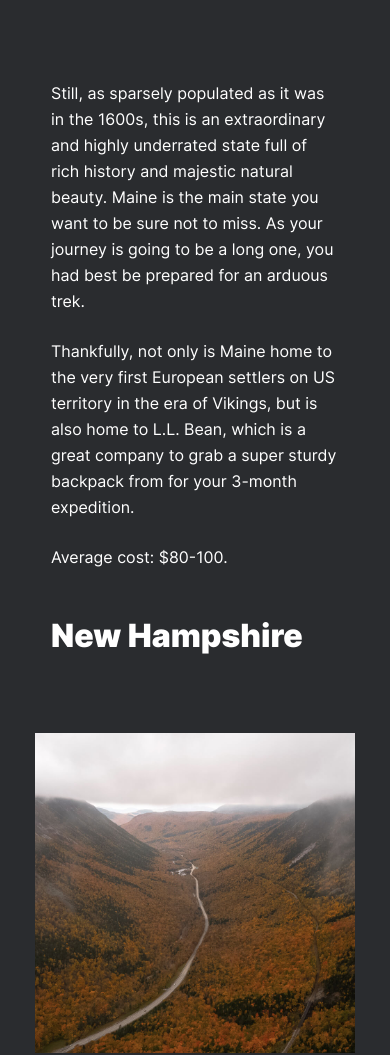
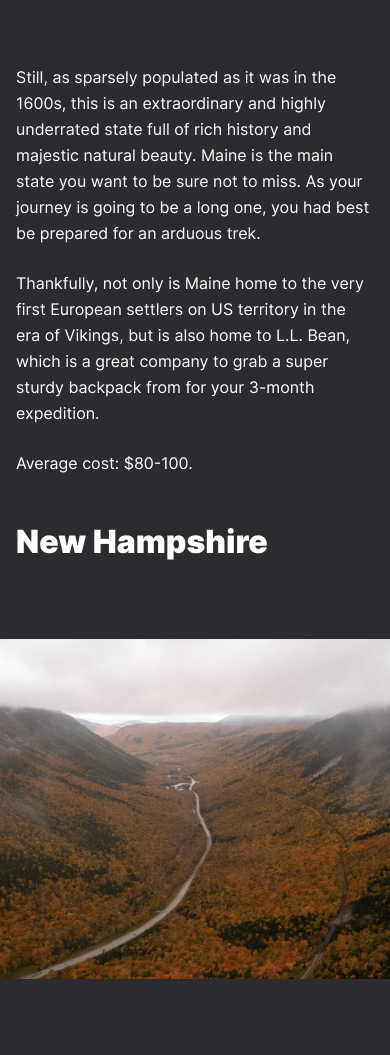
Before and after one commit to MarEeee/web_project_3, a plain HTML site: page index.html in a window 390 px wide. Shown: the part 4738-5793 px from the top of the page. Drawn offline with Linux system fonts and the light colour scheme.

Commit message:
margins_fix

```diff
--- a/blocks/photo-grid/__item/photo-grid__item.css
+++ b/blocks/photo-grid/__item/photo-grid__item.css
@@ -2,7 +2,7 @@
     width: 100%;
     height: 213px;
 }
-
+/*
 @media screen and (max-width: 1279px){
     .photo-grid__item{
         width: 300px;
@@ -20,8 +20,8 @@
 }
 @media screen and (max-width: 767px){
     .photo-grid__item{
-        width: calc(100% - 32px);
+        width: 288px;
         height: 216px;
 
     }
-}
+}*/
--- a/blocks/place/__image/place__image.css
+++ b/blocks/place/__image/place__image.css
@@ -1,6 +1,7 @@
 .place__image{
-    width: 460px;
-    height: 460px;
+    width: 100%;
+    /* width: 460px;
+    height: 460px;     */
     grid-area: image;
 }
 
@@ -23,8 +24,8 @@
 
 @media screen and (max-width: 767px){
     .place__image{
-        width: 320px;
-        height: 320px;
+        width: 100%;
+
         margin-top: 32px;
         margin-bottom: 32px;
     }
--- a/blocks/place/__main-text/place__main-text.css
+++ b/blocks/place/__main-text/place__main-text.css
@@ -18,9 +18,11 @@
 
 @media screen and (max-width: 767px){
     .place__main-text{
-        width: 288px;
+        /* width: 100%;  */
+        /* width: 288px;  */
         font-size: 16px;
         line-height: 26px;
         margin-left: 16px;
+        margin-right: 16px;
     }
 }
--- a/blocks/place/__title/place__title.css
+++ b/blocks/place/__title/place__title.css
@@ -27,6 +27,7 @@
 
 @media screen and (max-width: 767px){
     .place__title{
+        /* width: 100%;  */
         width: 288px;
         margin-left: 16px;
         font-size: 32px;
--- a/blocks/places/places.css
+++ b/blocks/places/places.css
@@ -20,6 +20,8 @@
 
 @media screen and (max-width: 767px){
     .places{
-        width: 320px;
+        width: 100%;
+
+        /* width: 320px; */
     }
 }
```
Also changed, not shown: blocks/place/__website/place__website.css (line endings or trailing spaces).
